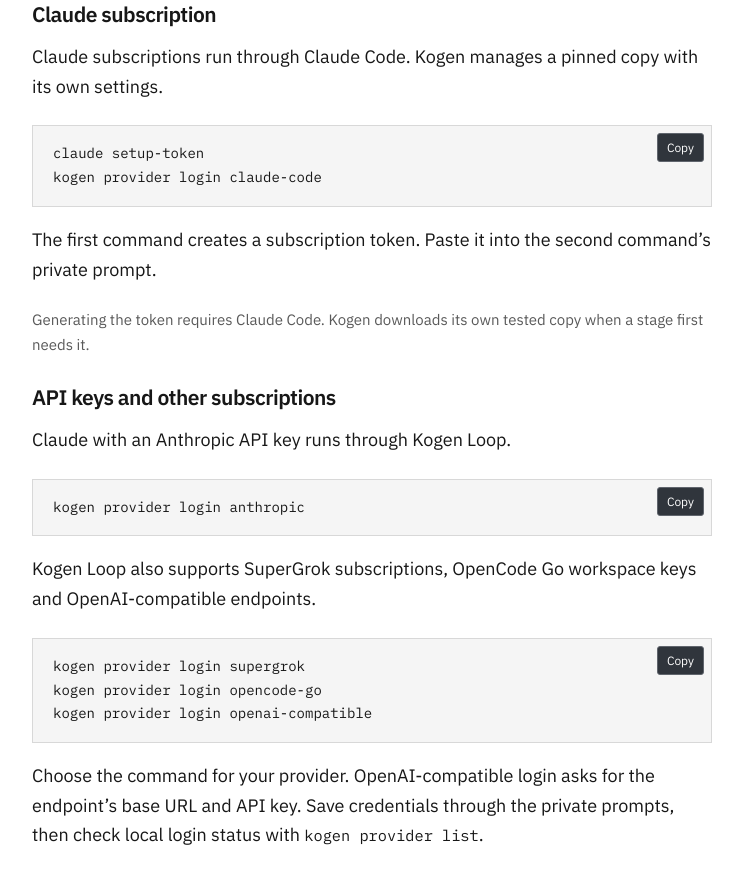
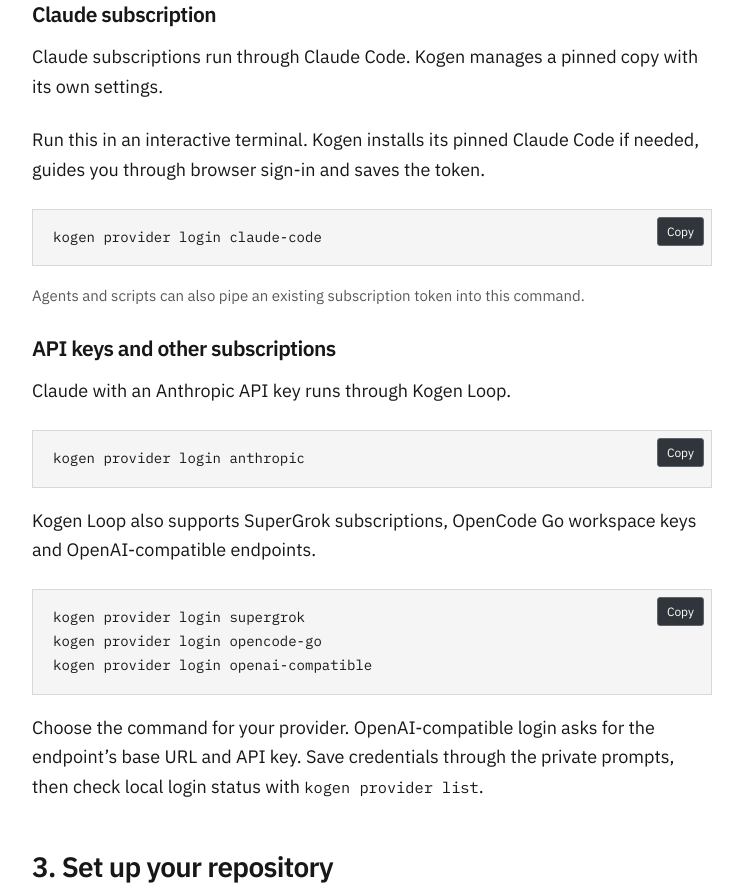
Before and after one commit to KogenAI/kogen.dev, an Astro site: page /get-started in a window 1280 px wide. Shown: the part 2136-3031 px from the top of the page, without its empty margins (268-1011 px from the left). Built offline with nearby package versions, Linux system fonts and the light colour scheme; Astro itself is replaced by a stand-in of ours.

Commit message:
Simplify Claude subscription setup

```diff
--- a/src/pages/get-started.astro
+++ b/src/pages/get-started.astro
@@ -7,8 +7,7 @@ import Base from '../layouts/Base.astro';
 <h2 id="install">1. Install</h2><p>You need Git and a model account. Choose an installation method.</p><ul class="install-options"><li><h3>Homebrew</h3><pre><code>brew trust kogenai/tap
 brew install kogenai/tap/kogen</code></pre><p class="small">For macOS on Apple Silicon and Linux x86-64.</p></li><li><h3>Shell installer</h3><pre><code>curl -fsSL https://get.kogen.dev | sh</code></pre><p>Downloads the latest release, verifies its checksum and installs into <code>~/.local</code>. If needed, add it to your shell’s path.</p><pre><code>export PATH="$HOME/.local/bin:$PATH"</code></pre><p class="small">Release archives are available for macOS and Linux on arm64 and x86-64.</p></li><li><h3>Build from source</h3><p>Follow the <a href="https://github.com/KogenAI/kogen#install">source installation instructions</a> for the required Go and Node versions.</p></li></ul><p>Check the installation with <code>kogen version</code>. Current downloads are development builds. The installer finds the latest release automatically.</p>
 <h2>2. Choose your provider</h2><h3>ChatGPT</h3><p>Sign in with your ChatGPT subscription. The command opens the browser to complete login.</p><pre><code>kogen provider login chatgpt</code></pre><p>Kogen uses Kogen Loop to run the models through its shaping, building and review stages.</p>
-<h3>Claude subscription</h3><p>Claude subscriptions run through Claude Code. Kogen manages a pinned copy with its own settings.</p><pre><code>claude setup-token
-kogen provider login claude-code</code></pre><p>The first command creates a subscription token. Paste it into the second command’s private prompt.</p><p class="small">Generating the token requires Claude Code. Kogen downloads its own tested copy when a stage first needs it.</p>
+<h3>Claude subscription</h3><p>Claude subscriptions run through Claude Code. Kogen manages a pinned copy with its own settings.</p><p>Run this in an interactive terminal. Kogen installs its pinned Claude Code if needed, guides you through browser sign-in and saves the token.</p><pre><code>kogen provider login claude-code</code></pre><p class="small">Agents and scripts can also pipe an existing subscription token into this command.</p>
 <h3>API keys and other subscriptions</h3><p>Claude with an Anthropic API key runs through Kogen Loop.</p><pre><code>kogen provider login anthropic</code></pre><p>Kogen Loop also supports SuperGrok subscriptions, OpenCode Go workspace keys and OpenAI-compatible endpoints.</p><pre><code>kogen provider login supergrok
 kogen provider login opencode-go
 kogen provider login openai-compatible</code></pre><p>Choose the command for your provider. OpenAI-compatible login asks for the endpoint’s base URL and API key. Save credentials through the private prompts, then check local login status with <code>kogen provider list</code>.</p>
```
